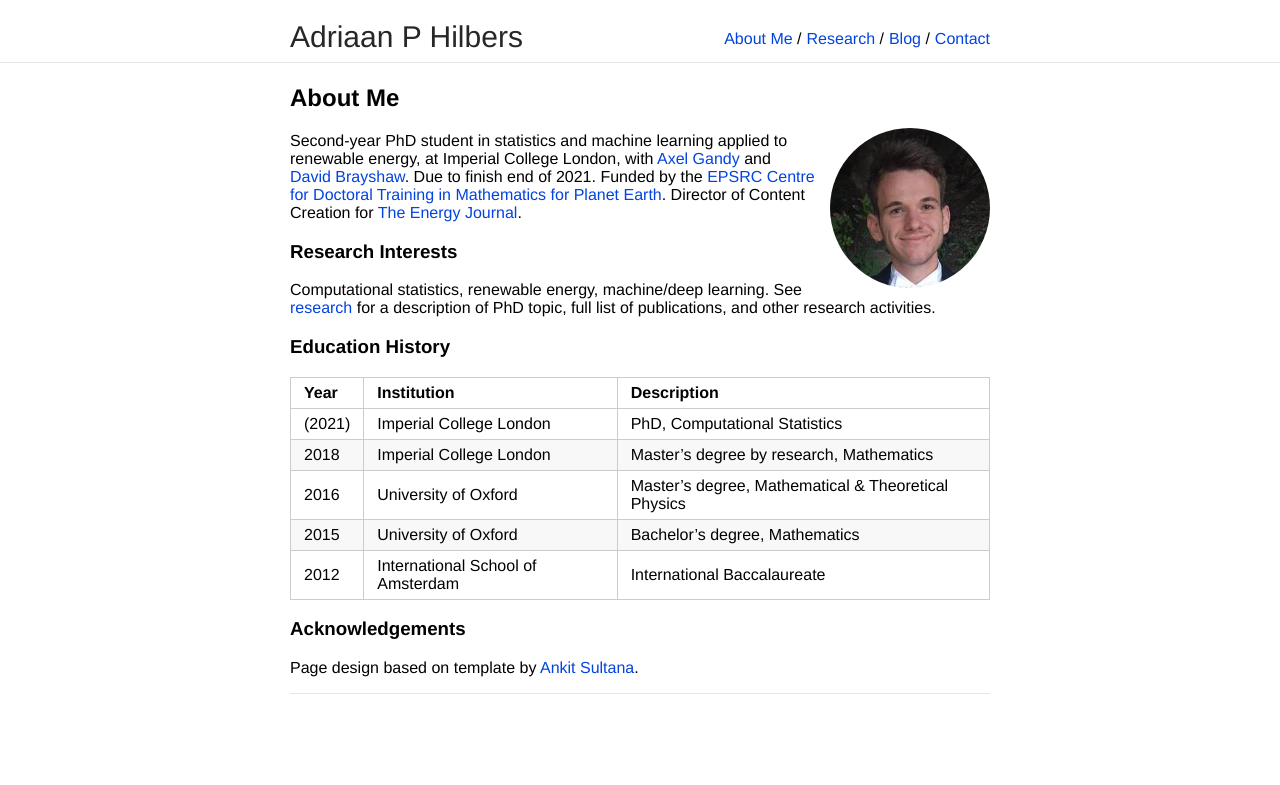
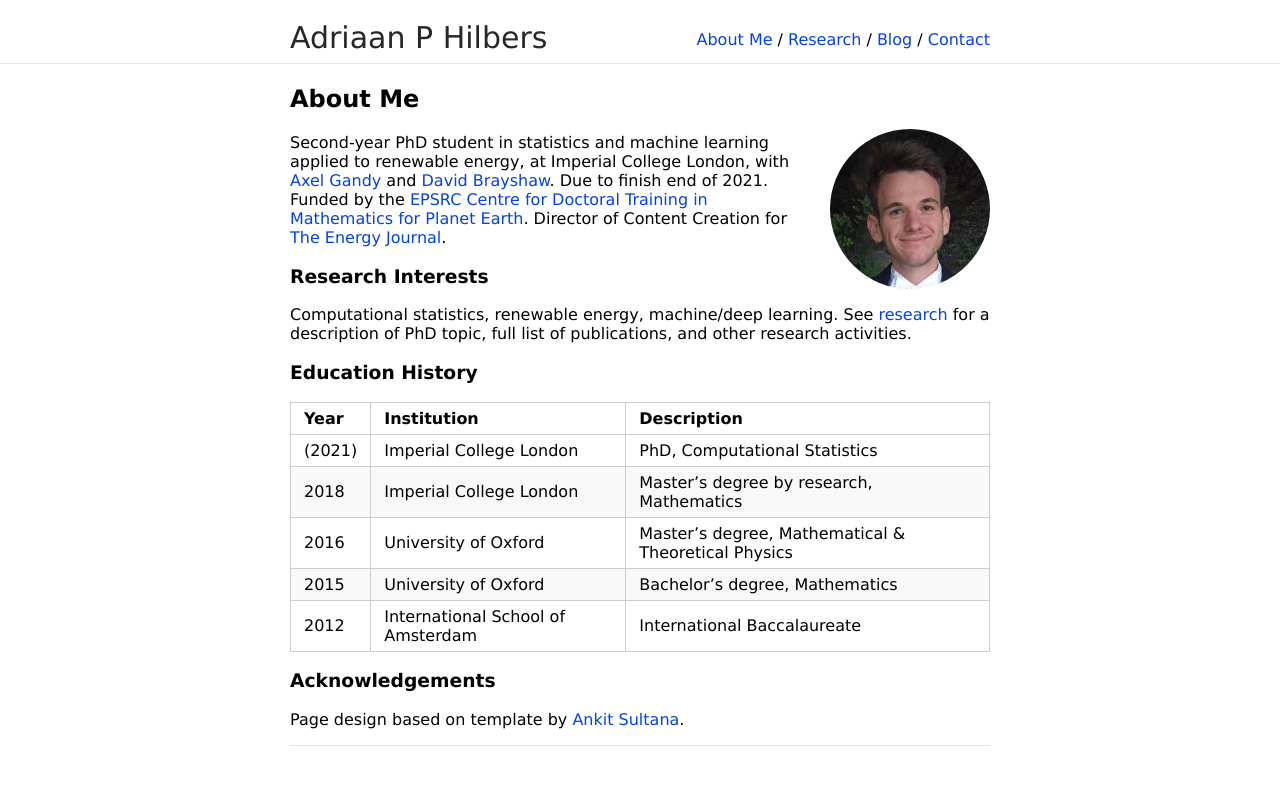
Before and after one commit to ahilbers/ahilbers.github.io, a Jekyll site: the page built from index.md, in a window 1280 px wide. Shown: the top 785 px of the page. Built offline with Jekyll 4.4.1, drawn with Linux system fonts in a browser that asks for light colours; our own code applies the rules of GitHub Pages for plain Markdown files.

Commit message:
update font

```diff
--- a/_sass/_style.scss
+++ b/_sass/_style.scss
@@ -11,7 +11,7 @@ html {
 }
 body {
     margin: 0;
-    font-family: "Helvetica Neue";
+    font-family: "Lucida Grande";
     height: 100%;
 }
 a {
```
